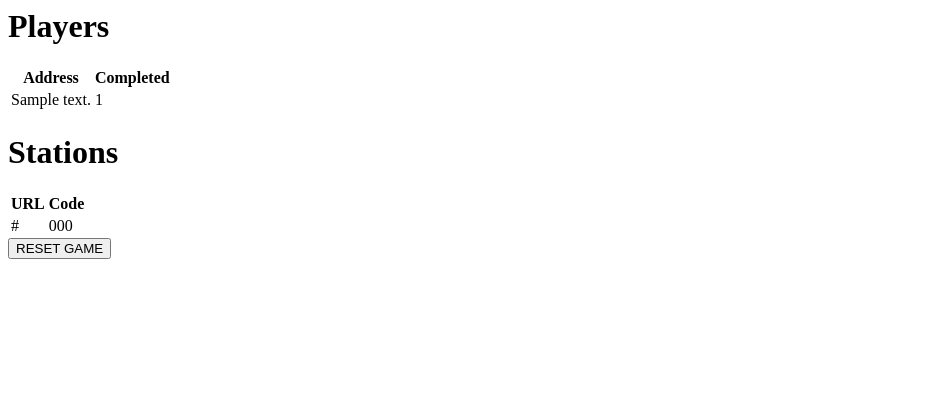
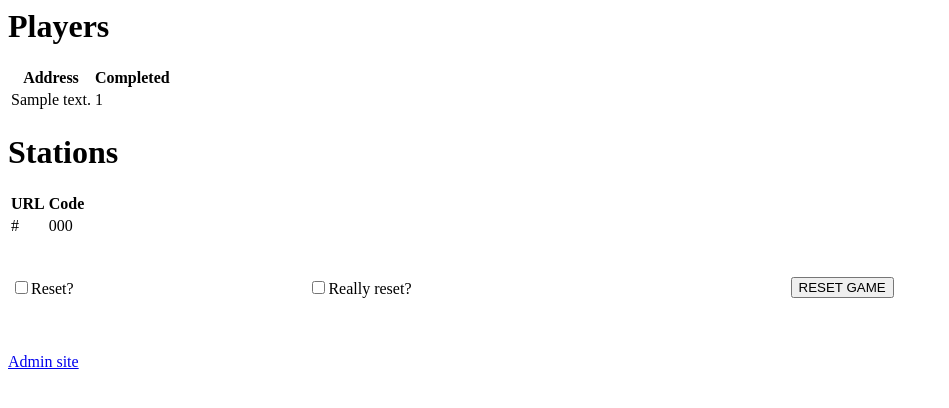
Before and after one commit to sporksmith/dance_ave, a Django app: a page that uses dance_ave/templates/dance_ave/dashboard.html in a window 1280 px wide. Shown: the top 408 px of the page, without its empty margins (0-949 px from the left). Run offline with Django 3.2, Linux system fonts and the light colour scheme; a user stored in the database is signed in; tables that the repository leaves empty hold one stand-in row (values such as "Sample post").

Commit message:
add confirmation for game reset and link to admin site

```diff
--- a/dance_ave/templates/dance_ave/dashboard.html
+++ b/dance_ave/templates/dance_ave/dashboard.html
@@ -1,3 +1,4 @@
+
 <h1>Players</h1>
 
 <table>
@@ -28,6 +29,18 @@
     {% endfor %}
 </table>
 
+<br>
+<br>
 <form method="post">{% csrf_token %}
-    <input type="submit" value="RESET GAME">
+<table width="100%">
+    <tr>
+        <td><input type="checkbox" name="reset_confirm1" value="confirm">Reset?</td>
+        <td><input type="checkbox" name="reset_confirm2" value="confirm">Really reset?</td>
+        <td><input type="submit" value="RESET GAME"></td>
+    </tr>
+</table>
 </form>
+
+<br>
+<br>
+<a href="{% url "admin:index" %}">Admin site</a>
--- a/dance_ave/views.py
+++ b/dance_ave/views.py
@@ -27,7 +27,7 @@ def reset_game():
 
 @login_required
 def dashboard(request):
-    if request.method == 'POST':
+    if request.method == 'POST' and request.POST.get('reset_confirm1') and request.POST.get('reset_confirm2'):
         reset_game()
 
     players = [ p for p in m.Player.objects.all() ]
```
